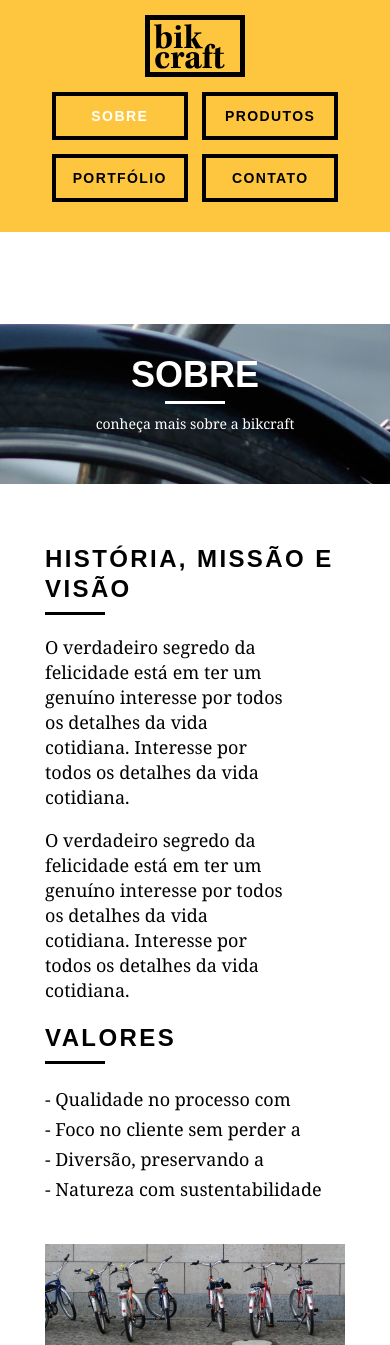
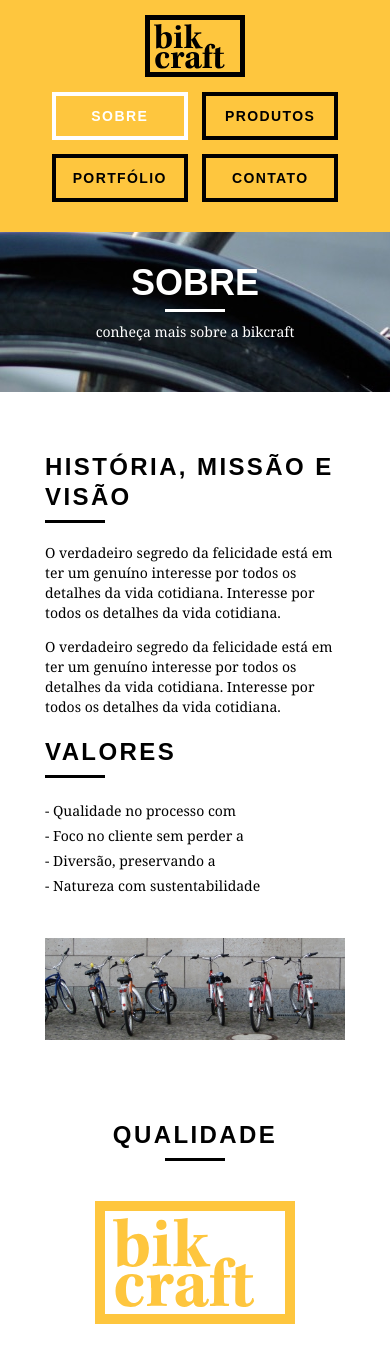
Before and after one commit to WebertiBarbosa/bikcraft, a PHP site: page /sobre.html in a window 390 px wide. Shown: the top 1345 px of the page. Run offline with PHP 8.4, Linux system fonts and the light colour scheme.

Commit message:
Update responsivo.css

```diff
--- a/web/css/responsivo.css
+++ b/web/css/responsivo.css
@@ -2,12 +2,13 @@
 @media only screen and (min-width: 788px) and (max-width: 979px) {
 	/* qualidade home */
 	.qualidade::after {
-		right: 66px;
+		right: 76px;
 	}
 
 	.qualidade_lista li {
 		padding: 0 10px;
 	}
+
 
 	/* footer */
 
@@ -53,6 +54,10 @@
 		border-color: #fff;
 	}
 
+	.header_menu ul li a.menu_ativo {
+		border-color: #fff;
+	}
+
 	/* Introducao */
 	.introducao h1 {
 		font-size: 36px;
@@ -65,6 +70,12 @@
 		background-size: cover;
 	}
 
+	/* Introducao interna */
+
+	.introducao-interna {
+		margin-top: 0px;
+	}
+
 	/* call */
 	.call {
 		padding-top: 10px;
@@ -75,3 +86,16 @@
 	}
 
 }
+
+/* sobre */
+
+.missao_sobre p {
+	font-size: 14px;
+	line-height: 20px;
+	padding-right: 0;
+}
+
+.missao_sobre ul li {
+	font-size: 14px;
+	line-height: 25px;
+}
```
